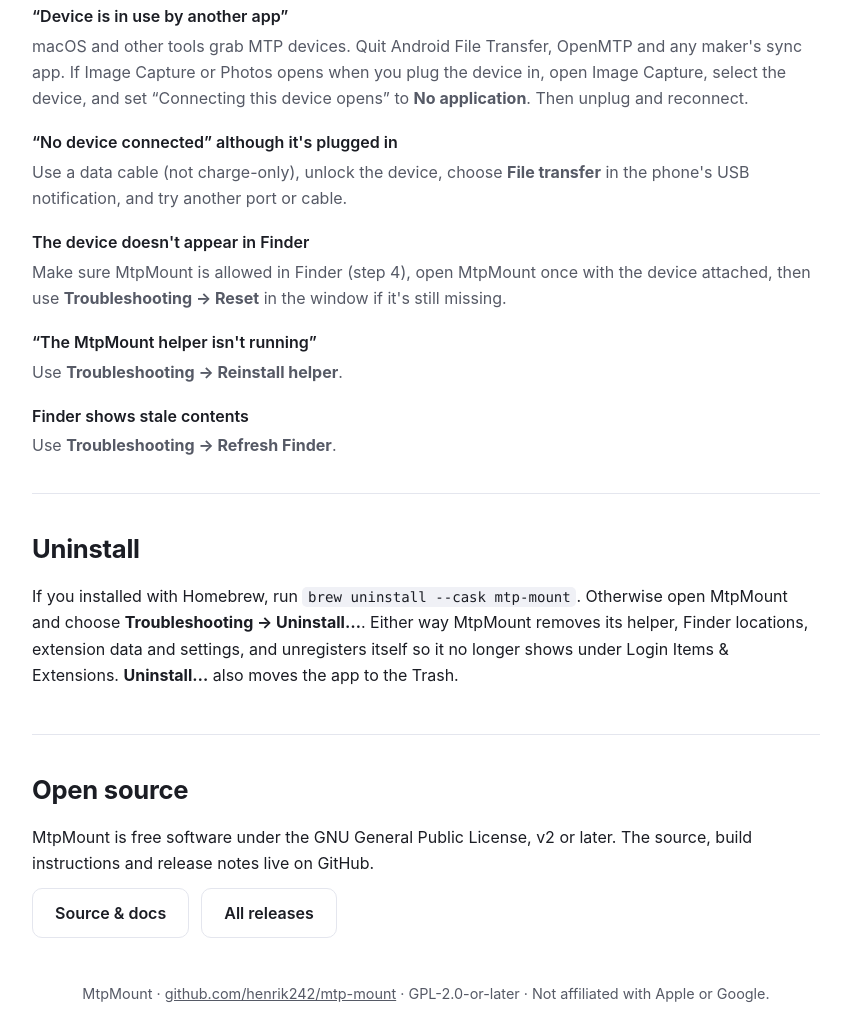
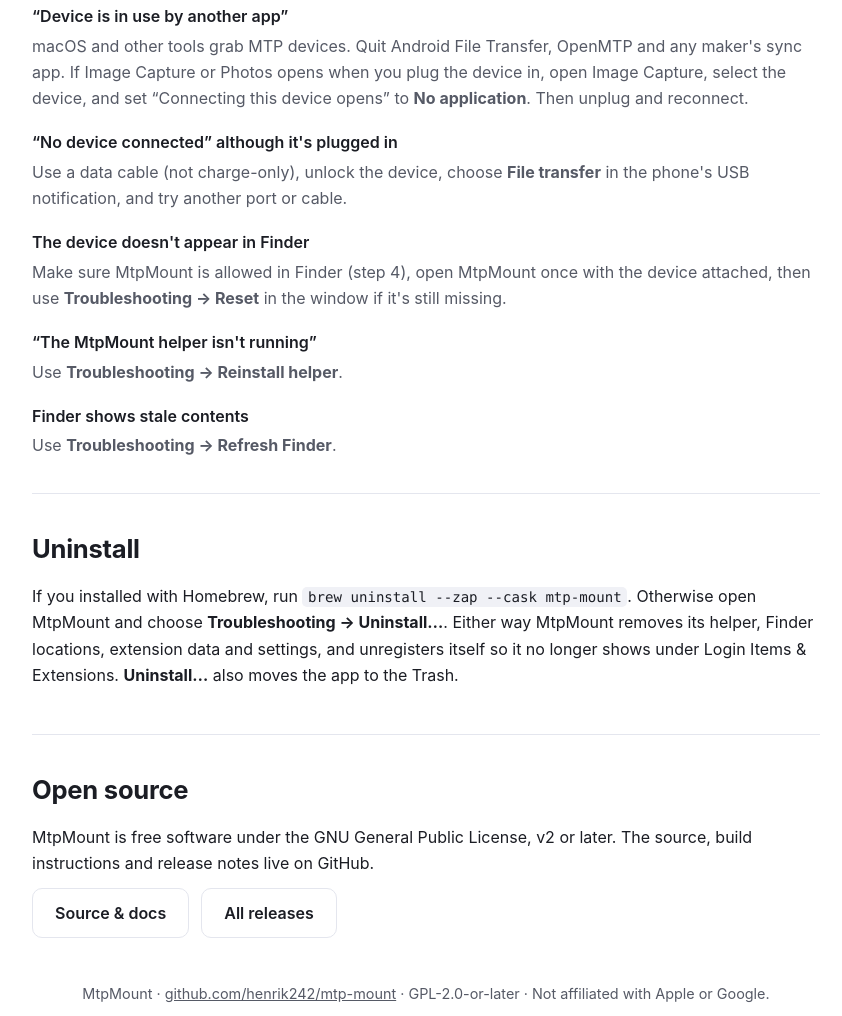
Before and after one commit to henrik242/mtp-mount, a plain HTML site: page site/index.html in a window 1280 px wide. Shown: the part 2939-3955 px from the top of the page, without its empty margins (214-1056 px from the left). Drawn offline with Linux system fonts and the light colour scheme.

Commit message:
Document brew uninstall --zap

```diff
--- a/site/index.html
+++ b/site/index.html
@@ -298,7 +298,7 @@
 
   <section id="uninstall">
     <h2>Uninstall</h2>
-    <p>If you installed with Homebrew, run <code>brew uninstall --cask mtp-mount</code>. Otherwise
+    <p>If you installed with Homebrew, run <code>brew uninstall --zap --cask mtp-mount</code>. Otherwise
       open MtpMount and choose <strong>Troubleshooting → Uninstall…</strong>. Either way MtpMount
       removes its helper, Finder locations, extension data and settings, and unregisters itself
       so it no longer shows under Login Items &amp; Extensions. <strong>Uninstall…</strong> also
```
Also changed, not shown: 1 other file.
